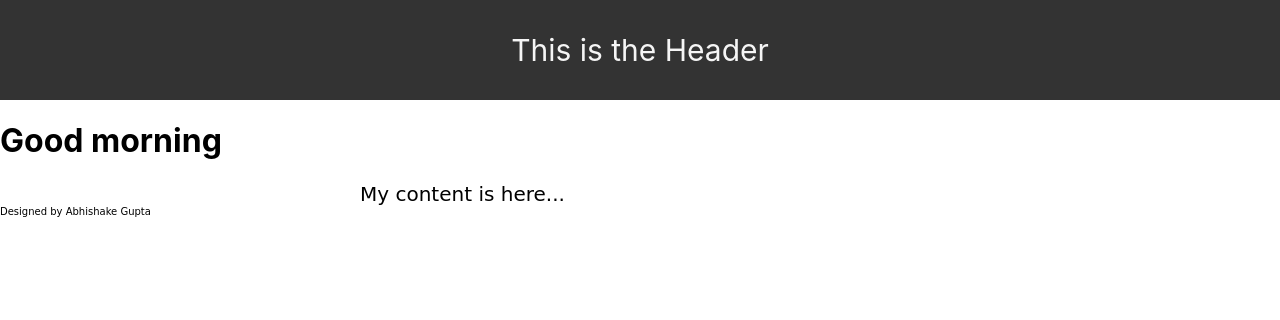
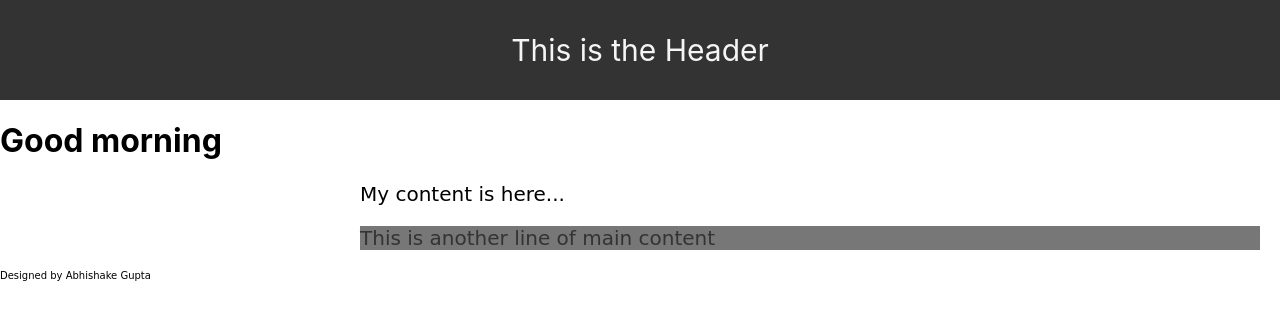
Before and after one commit to letspython3x/LearningReact, a React (Create React App) app: page / in a window 1280 px wide. Shown: the top 320 px of the page. Built offline with nearby package versions, Linux system fonts and the light colour scheme.

Commit message:
Add Inline styling

```diff
--- a/src/components/MainContent.js
+++ b/src/components/MainContent.js
@@ -1,7 +1,11 @@
 import React from "react"
+
+// Using Inline styling
 
 function MainContent() {
     return (
-        <main className="main-content">My content is here...</main>)
+        <main className="main-content">My content is here...
+            <p style={{ color: "#333", backgroundColor: "#777" }}>This is another line of main content</p>
+        </main>)
 }
 export default MainContent
```
